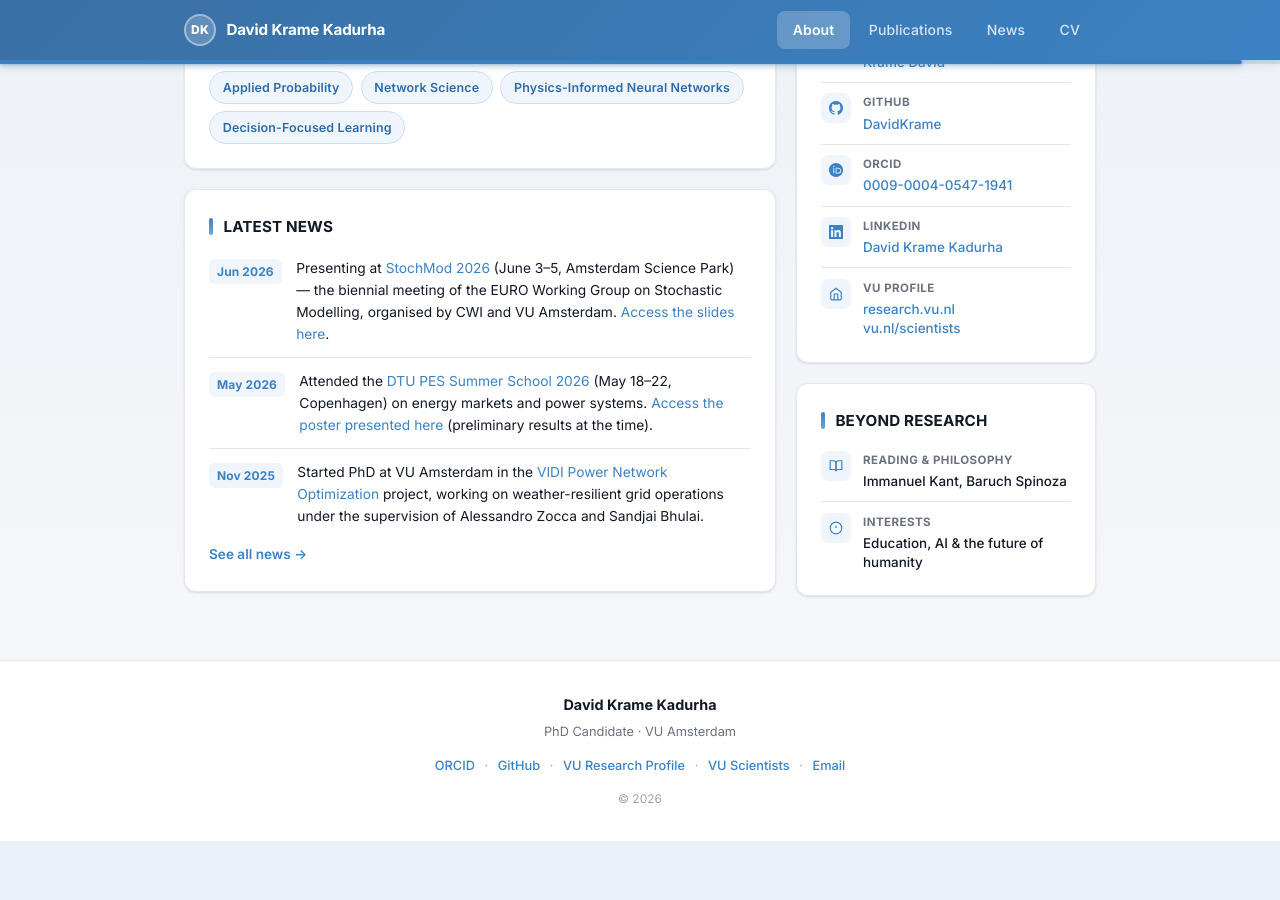
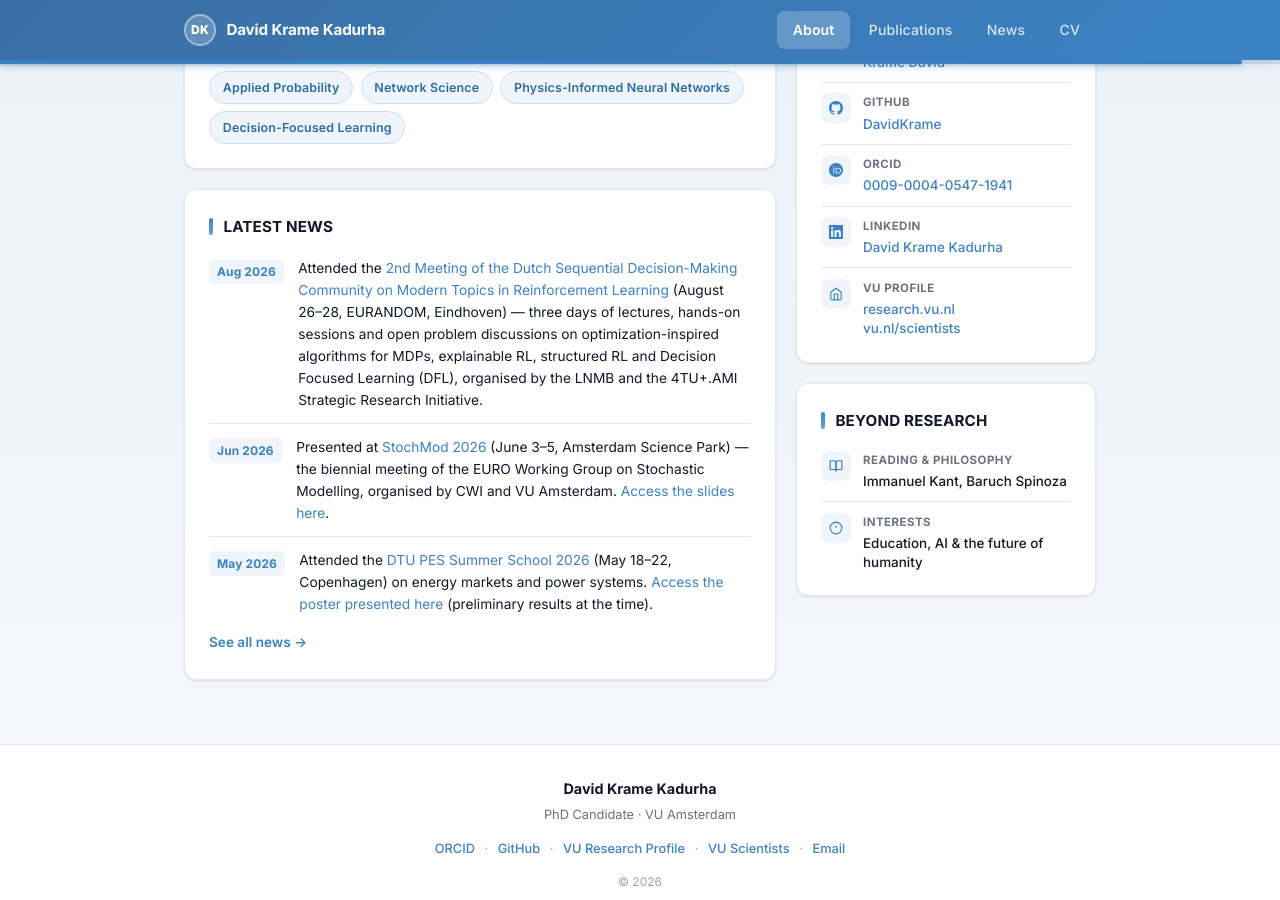
Before and after one commit to DavidKrame/davidkrame.github.io, a Jekyll site: the page built from index.html, in a window 1280 px wide and 900 px high, scrolled down 787 px. Built offline with Jekyll 4.4.1, drawn with Linux system fonts in a browser that asks for light colours; before the commit the page ends 1628 px from its top, so only the background shows below that.

Commit message:
Added the meeting on Modern Topics in RL at the TU/eindhoven

```diff
--- a/_data/news.yml
+++ b/_data/news.yml
@@ -4,9 +4,13 @@
 #     type: "Position"   # Options: Position, Publication, Education, Talk, Other
 #     text: "Your news text here. You can use <a href='...'>links</a>."
 
+- date: "Aug 2026"
+  type: "Education"
+  text: "Attended the <a href='https://www.eurandom.tue.nl/event/dutch-sequential-decision-making-community-2nd-meeting-on-modern-topis-in-reinforcement-learning/' target='_blank'>2nd Meeting of the Dutch Sequential Decision-Making Community on Modern Topics in Reinforcement Learning</a> (August 26–28, EURANDOM, Eindhoven) — three days of lectures, hands-on sessions and open problem discussions on optimization-inspired algorithms for MDPs, explainable RL, structured RL and Decision Focused Learning (DFL), organised by the LNMB and the 4TU+.AMI Strategic Research Initiative."
+
 - date: "Jun 2026"
   type: "Talk"
-  text: "Presenting at <a href='https://www.stochmod2026.nl/' target='_blank'>StochMod 2026</a> (June 3–5, Amsterdam Science Park) — the biennial meeting of the EURO Working Group on Stochastic Modelling, organised by CWI and VU Amsterdam. <a href='/assets/slides_stochmod.pdf'>Access the slides here</a>."
+  text: "Presented at <a href='https://www.stochmod2026.nl/' target='_blank'>StochMod 2026</a> (June 3–5, Amsterdam Science Park) — the biennial meeting of the EURO Working Group on Stochastic Modelling, organised by CWI and VU Amsterdam. <a href='/assets/slides_stochmod.pdf'>Access the slides here</a>."
 
 - date: "May 2026"
   type: "Education"
```
Also changed, not shown: 1 other file.
